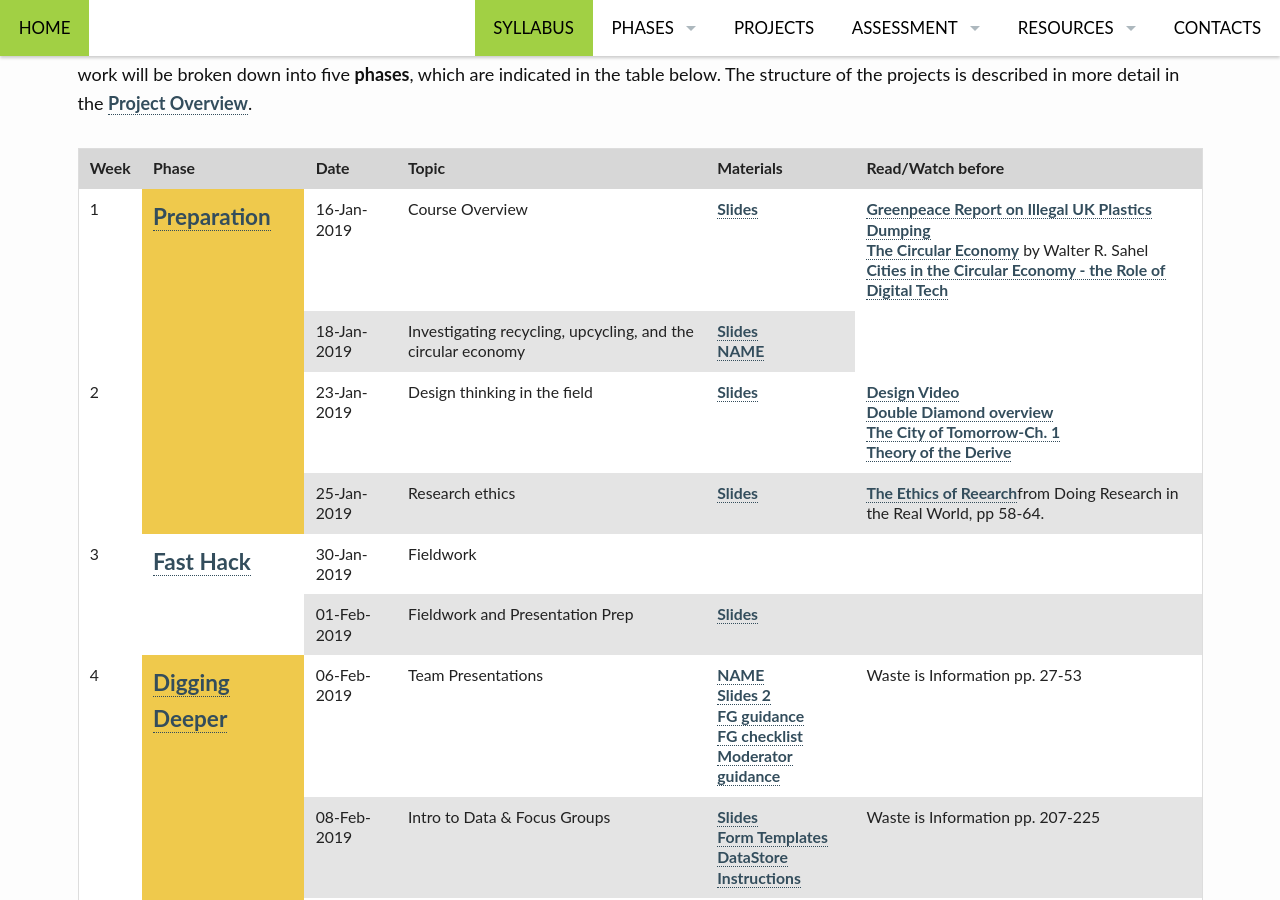
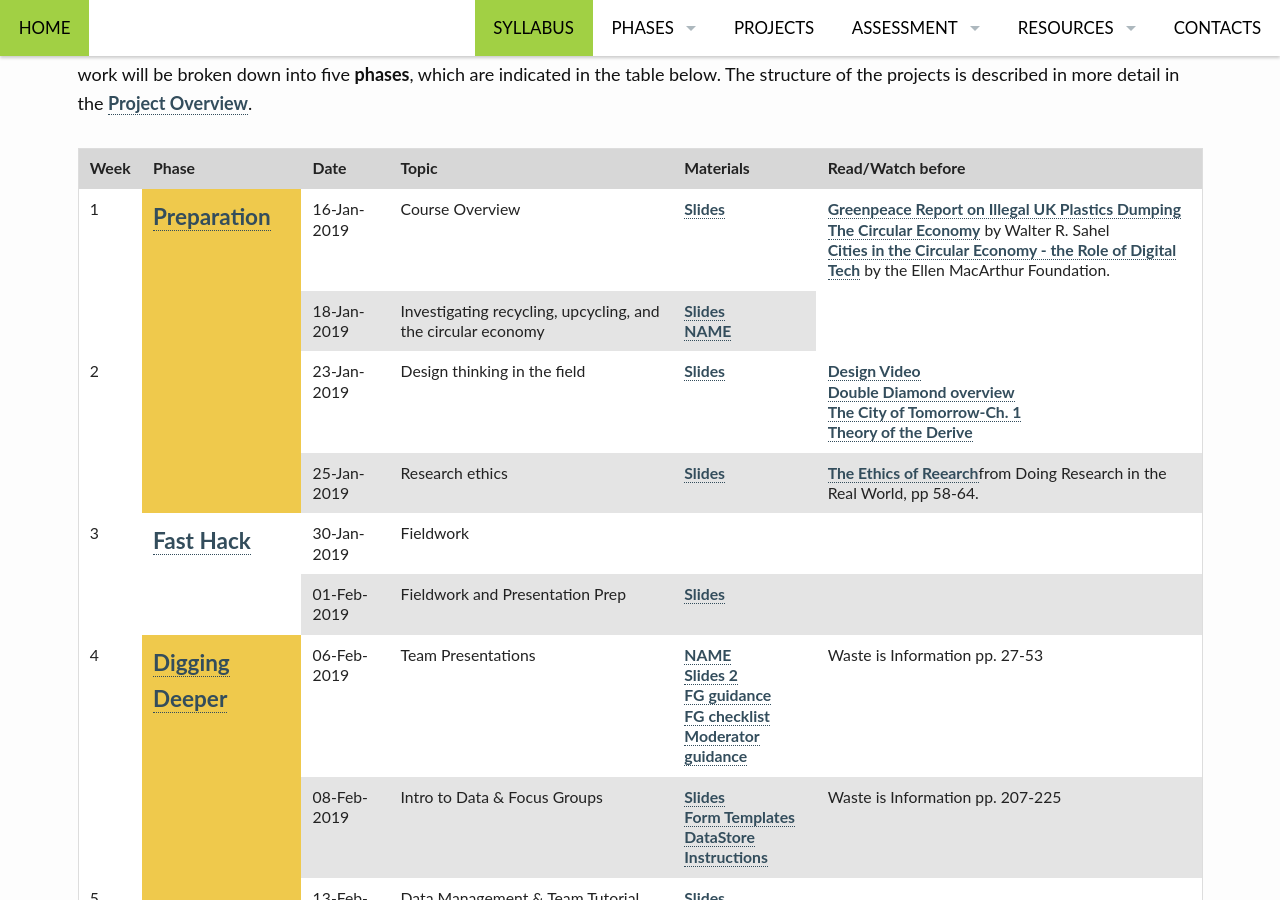
Before and after one commit to edinburghlivinglab/ddc, a Jekyll site: the page built from pages/syllabus.md, in a window 1280 px wide and 900 px high, scrolled down 721 px. Built offline with Jekyll 4.4.1, drawn with Linux system fonts in a browser that asks for light colours.

Commit message:
Update syllabus.md

```diff
--- a/pages/syllabus.md
+++ b/pages/syllabus.md
@@ -84,7 +84,7 @@
 
                 <td><a href="https://unearthed.greenpeace.org/2018/10/21/uk-household-plastics-found-in-illegal-dumps-in-malaysia/">Greenpeace Report on Illegal UK Plastics Dumping</a><br/>
                 <a href="https://www.nature.com/news/the-circular-economy-1.19594">The Circular Economy</a> by Walter R. Sahel<br/>
-                <a href="https://www.ellenmacarthurfoundation.org/assets/downloads/Cities-in-the-Circular-Economy-The-Role-of-Digital-Tech.pdf">Cities in the Circular Economy - the Role of Digital Tech</a>
+                <a href="https://www.ellenmacarthurfoundation.org/assets/downloads/Cities-in-the-Circular-Economy-The-Role-of-Digital-Tech.pdf">Cities in the Circular Economy - the Role of Digital Tech</a> by the Ellen MacArthur Foundation.
 </td>
             </tr>
             <tr>
```
